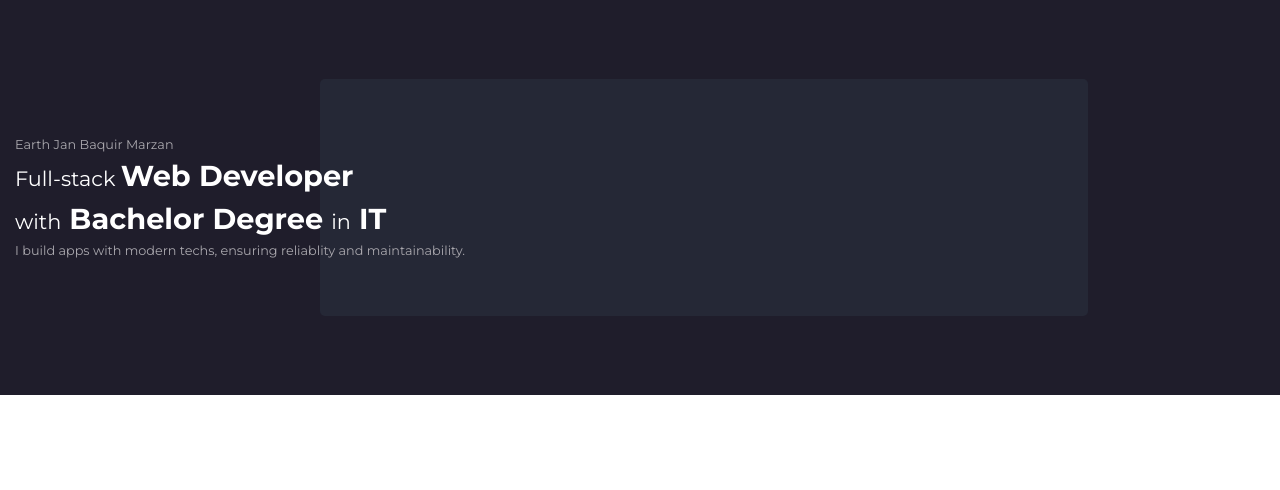
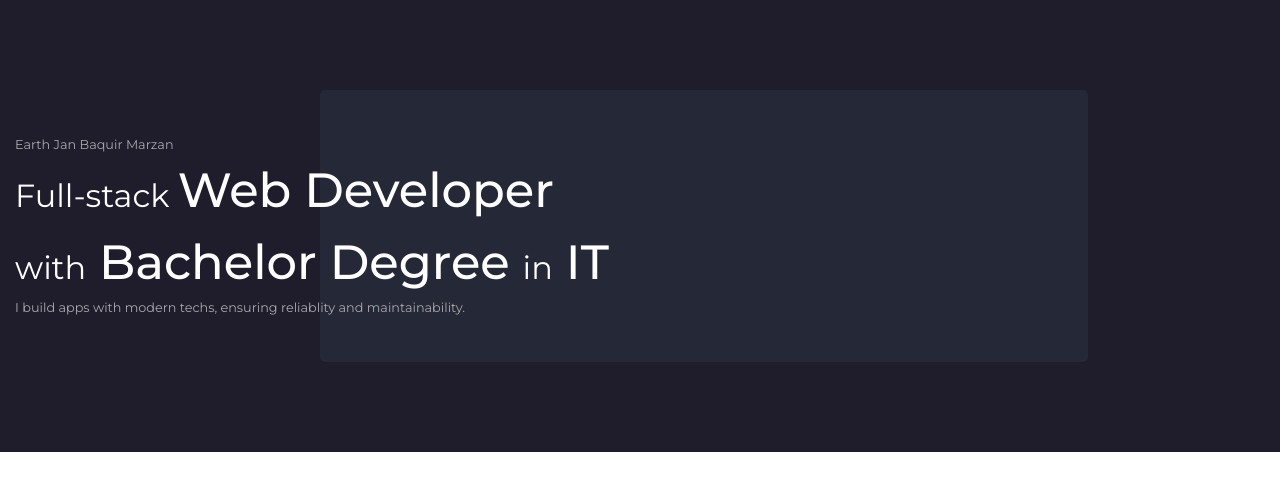
Before and after one commit to earthjan/earth, a React (Create React App) app: page / in a window 1280 px wide. Shown: the top 490 px of the page. Built offline with nearby package versions, Linux system fonts and the light colour scheme.

Commit message:
Add landing page UI for small screens

```diff
--- a/src/components/templates/MainPage/styles.js
+++ b/src/components/templates/MainPage/styles.js
@@ -4,9 +4,9 @@ const styles = {
      * Used by extra background to emphasize the landing page text
      */
     position: "relative",
+    zIndex: "1",
     backgroundColor: "primary.main",
     minWidth: "320px",
-    zIndex: "1",
   },
 
   gridBase: {
@@ -26,14 +26,17 @@ const styles = {
   mainTextContent: {
     fontSize: {
       xs: "1.3rem",
+      sm: "2rem"
     },
   },
   mainTextContentSpan: {
     fontWeight: {
       xs: "bold",
+      sm: "medium"
     },
     fontSize: {
       xs: "1.8rem",
+      sm: "3rem"
     },
   },
 
```
